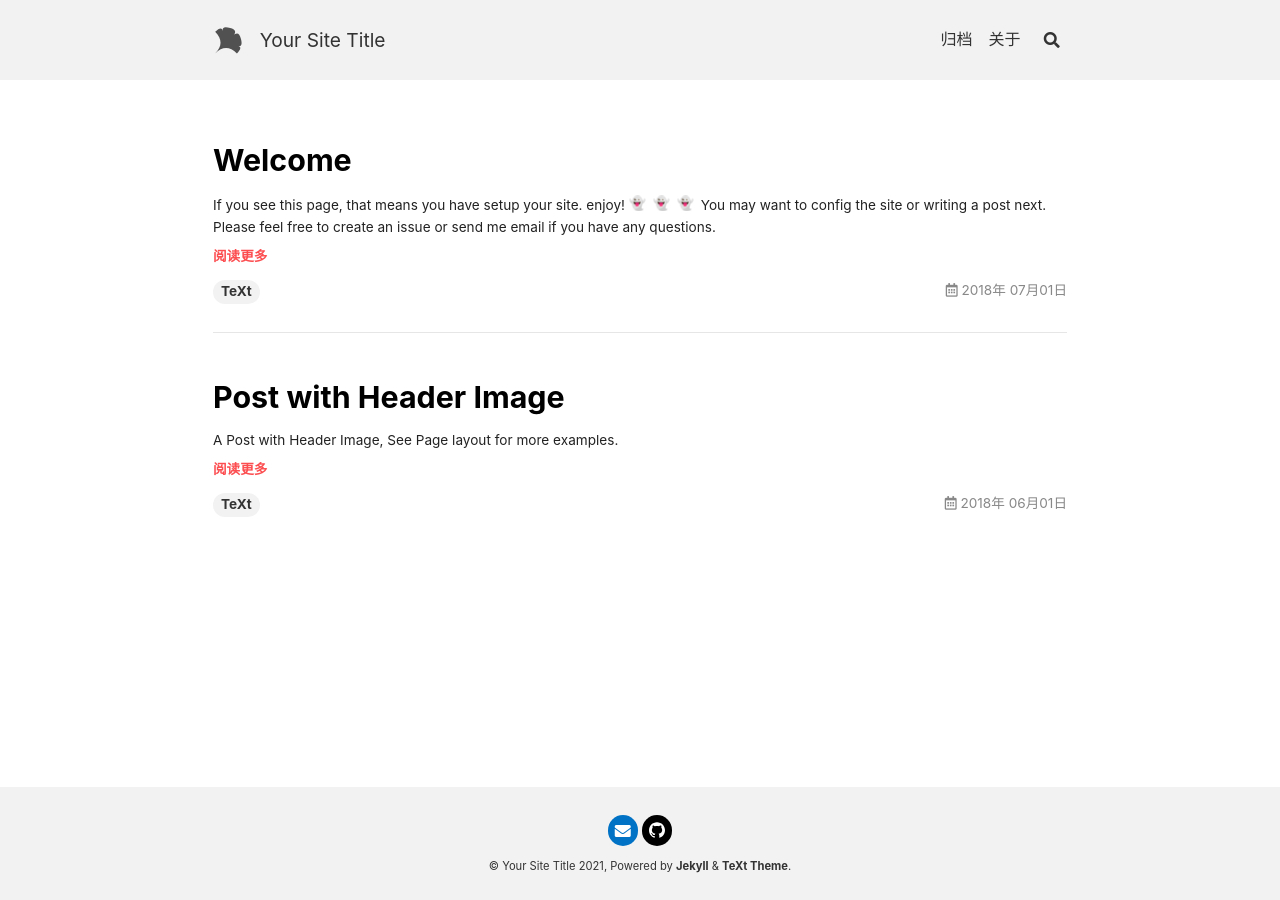
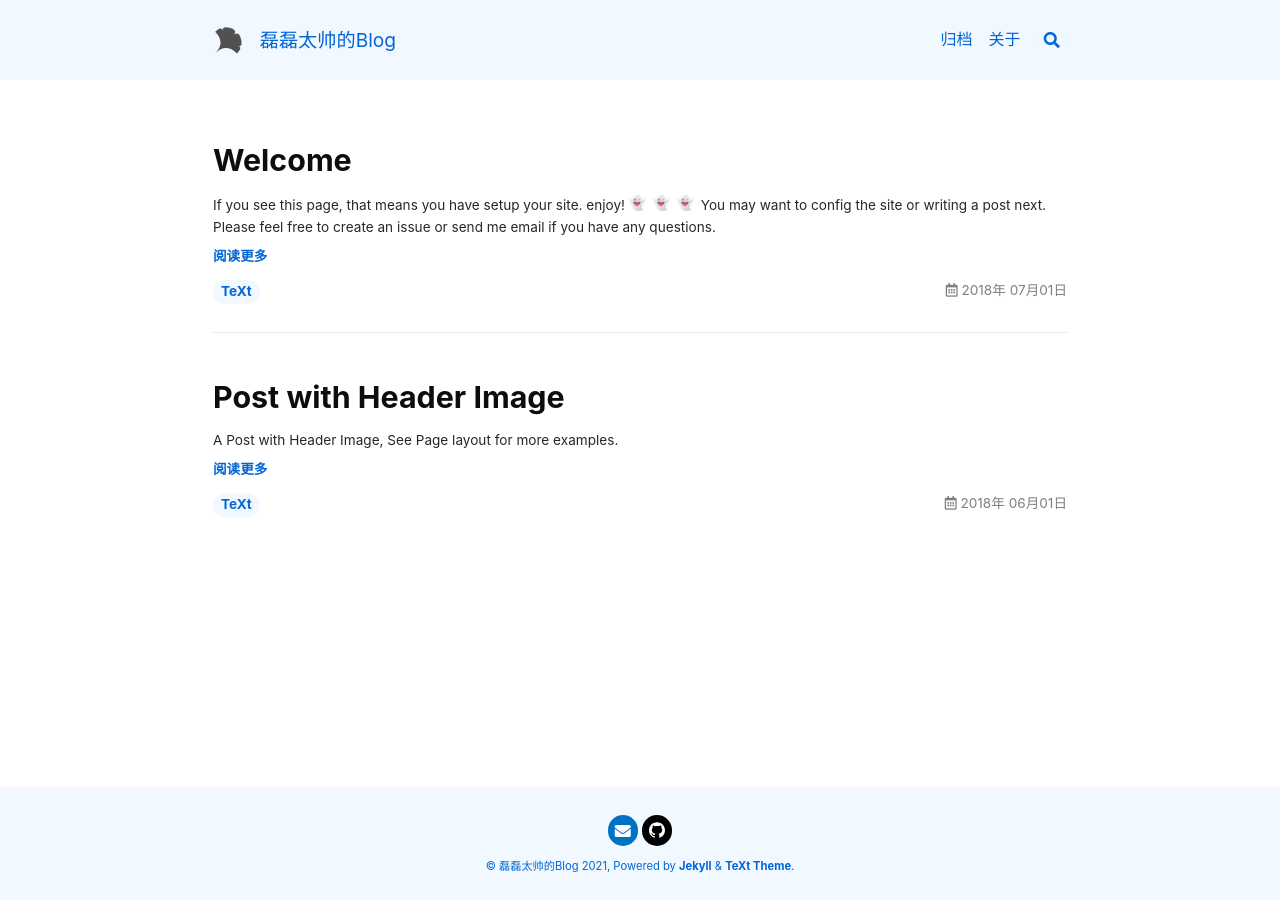
Before and after one commit to LLtaishuai/LLtaishuai.github.io, a Jekyll site: the page built from index.html, in a window 1280 px wide. Built offline with Jekyll 4.4.1, drawn with Linux system fonts in a browser that asks for light colours; nearby versions of some CDN libraries; emoji names are drawn with the system emoji font; the list of posts is cut into pages by our own code.

Commit message:
修改了配置文件

```diff
--- a/_config.yml
+++ b/_config.yml
@@ -16,11 +16,11 @@
 
 ## => Site Settings
 ##############################
-text_skin: default # "default" (default), "dark", "forest", "ocean", "chocolate", "orange"
+text_skin: ocean # "default" (default), "dark", "forest", "ocean", "chocolate", "orange"
 highlight_theme: default # "default" (default), "tomorrow", "tomorrow-night", "tomorrow-night-eighties", "tomorrow-night-blue", "tomorrow-night-bright"
 url     : # the base hostname & protocol for your site e.g. https://www.someone.com
 baseurl : # does not include hostname
-title   : Your Site Title
+title   : 磊磊太帅的Blog
 description: > # this means to ignore newlines until "Language & timezone"
   我的第一个个人博客
 
```
